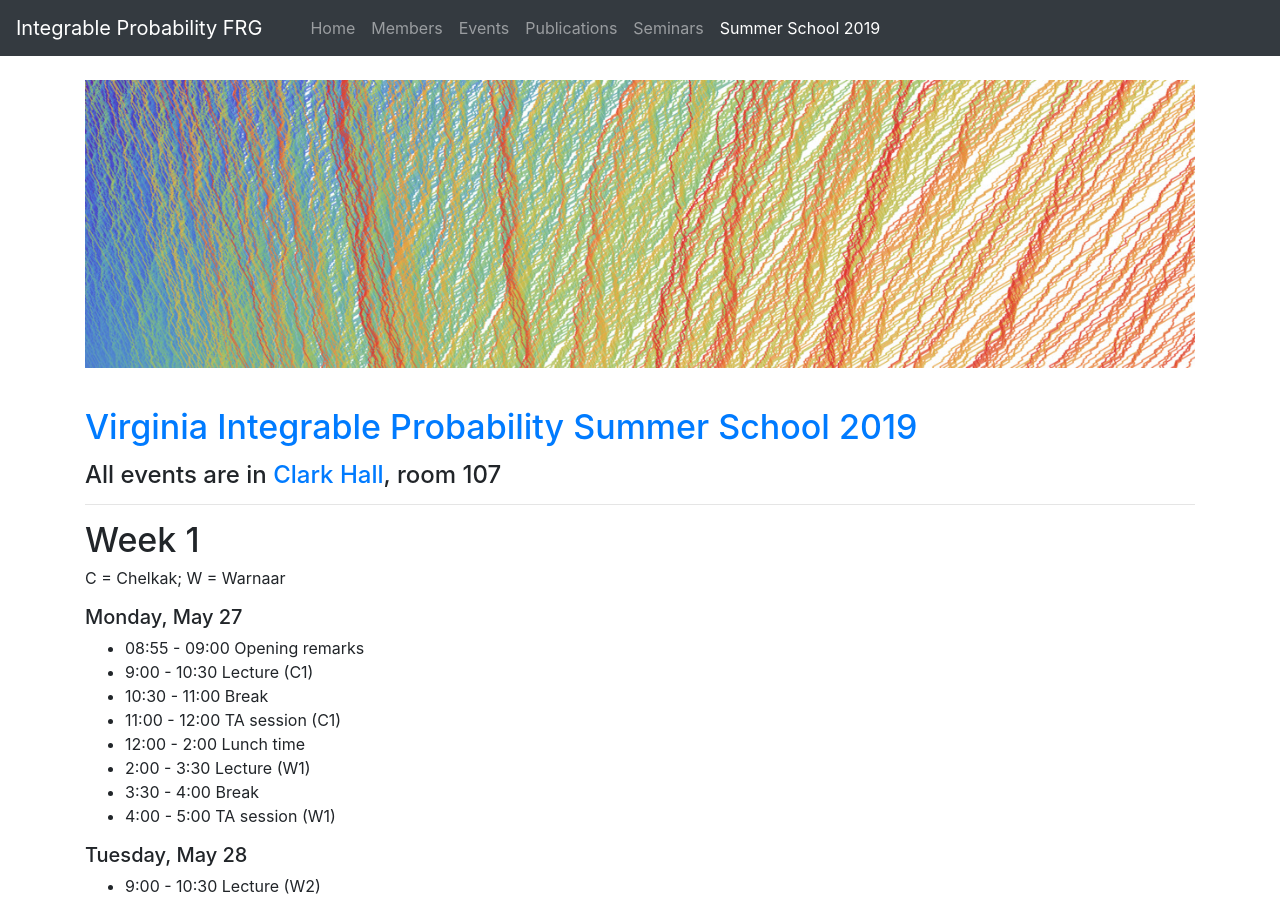
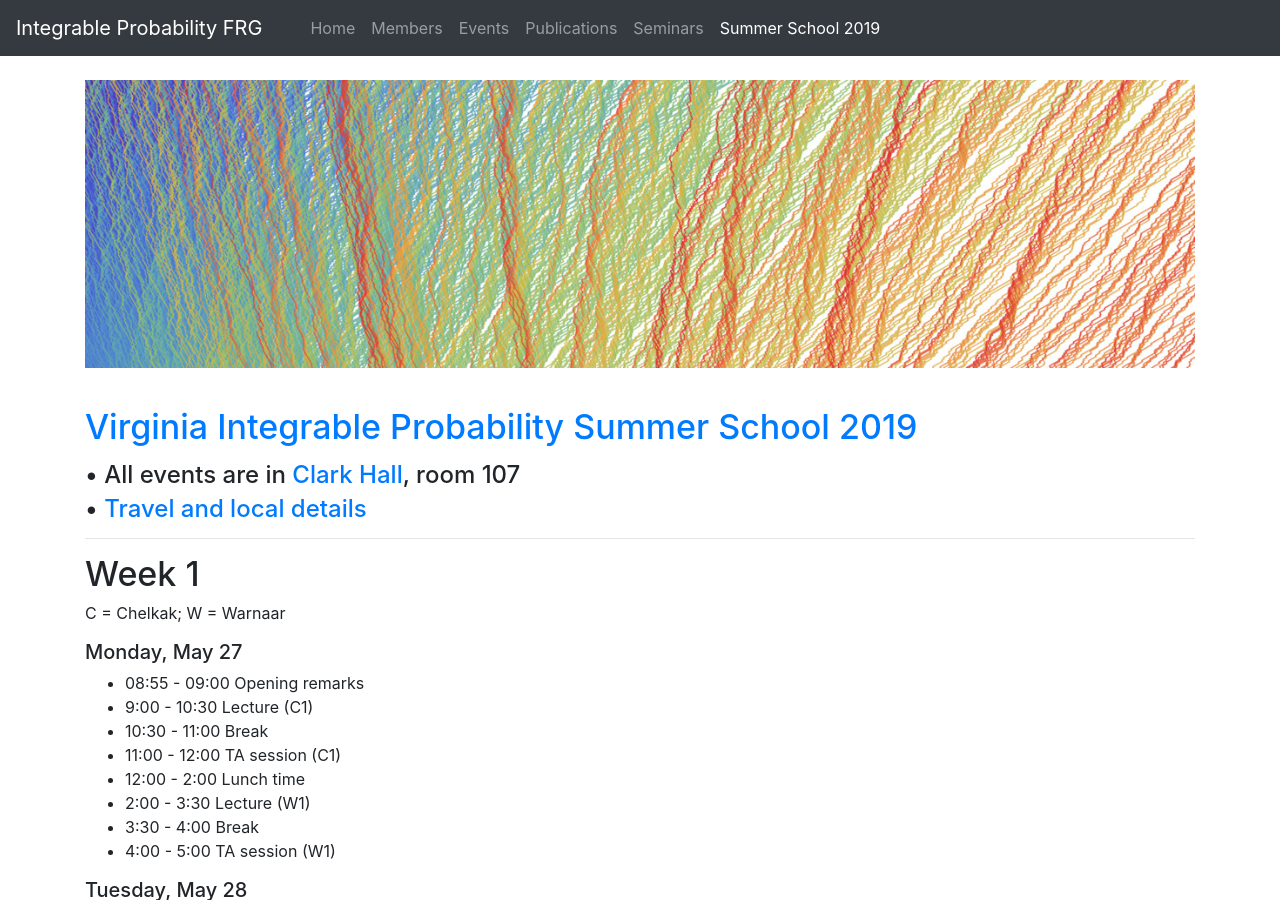
Before and after one commit to int-prob/int-prob-code, a Jekyll site: the page built from vipss2019/schedule.md, in a window 1280 px wide and 900 px high. Built offline with Jekyll 4.4.1, drawn with Linux system fonts in a browser that asks for light colours; nearby versions of some CDN libraries.

Commit message:
update schedule.md at Fri May 24 14:16:46 EDT 2019

```diff
--- a/vipss2019/schedule.md
+++ b/vipss2019/schedule.md
@@ -10,7 +10,9 @@ permalink: /vipss2019/schedule/
 
 <h1 class="mb-3"><a href="{{site.url}}/vipss2019/">Virginia Integrable Probability Summer School 2019</a></h1>
 
-### All events are in [Clark Hall](https://goo.gl/maps/KgajNcWymQ8aP9SX8), room 107
+### &bull; All events are in [Clark Hall](https://goo.gl/maps/KgajNcWymQ8aP9SX8), room 107
+
+### &bull; <a href="{{site.url}}/vipss2019/travel_local/">Travel and local details</a>
 
 ---
 
```
